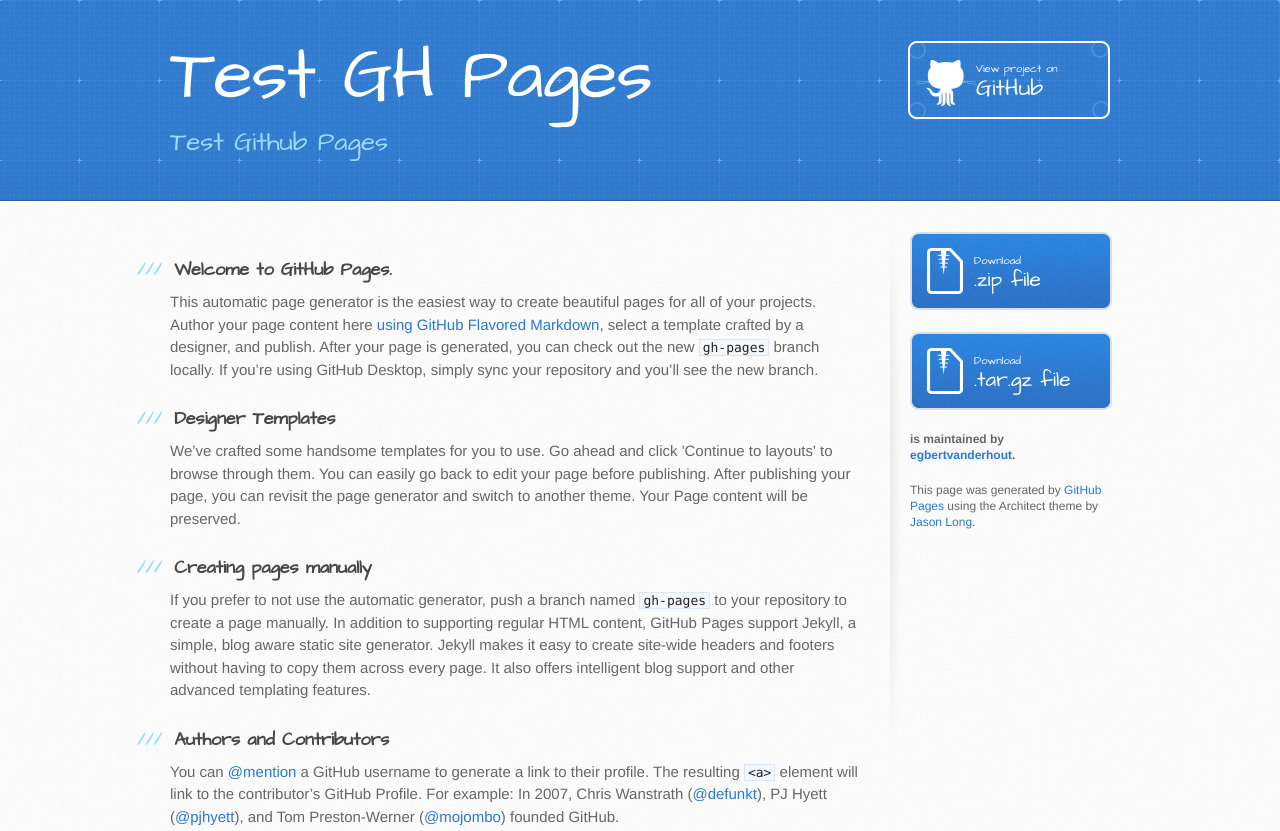
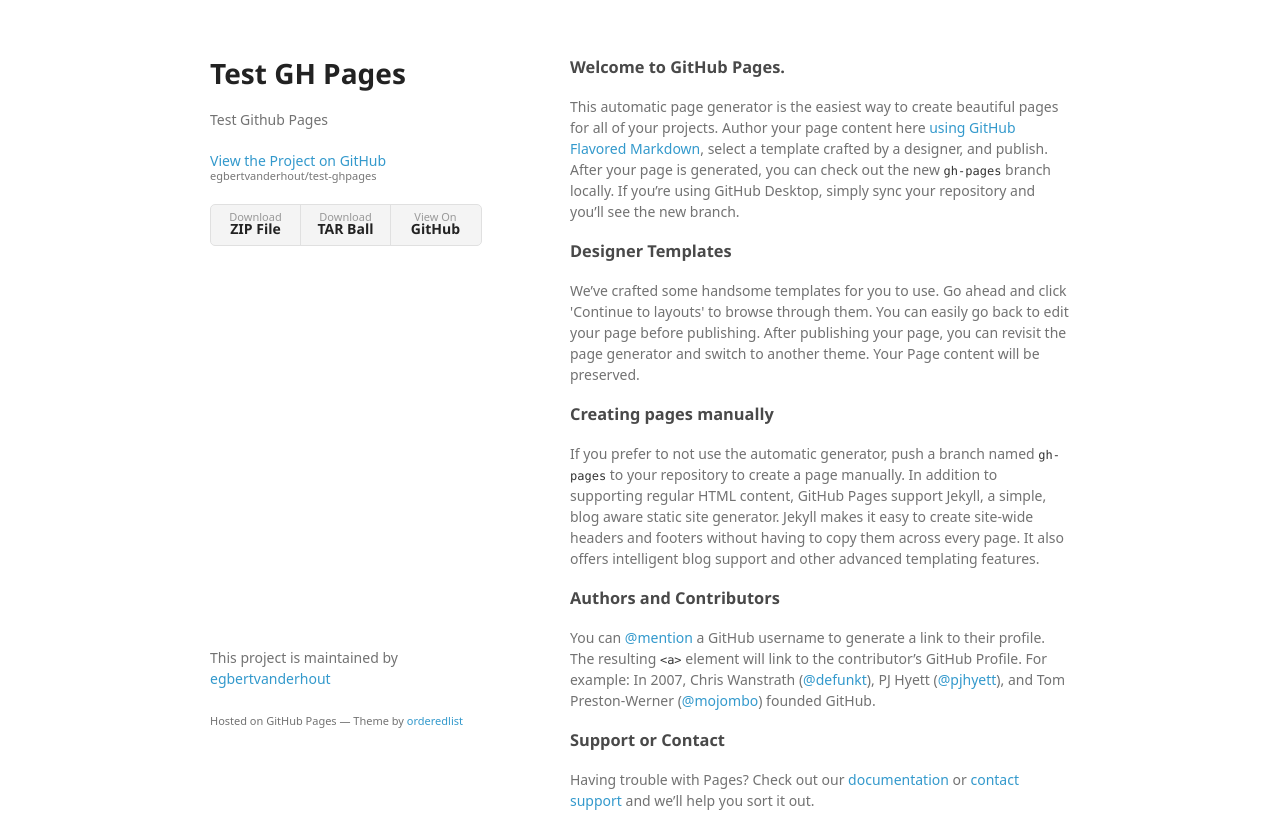
Before and after one commit to egbertvanderhout/test-ghpages, a plain HTML site: page index.html in a window 1280 px wide. Shown: the top 831 px of the page. Drawn offline with Linux system fonts and the light colour scheme; a web font is replaced by a local one.

Commit message:
Create gh-pages branch via GitHub

```diff
--- a/index.html
+++ b/index.html
@@ -1,34 +1,34 @@
-<!DOCTYPE html>
+<!doctype html>
 <html>
   <head>
-    <meta charset='utf-8'>
+    <meta charset="utf-8">
     <meta http-equiv="X-UA-Compatible" content="chrome=1">
-    <meta name="viewport" content="width=device-width, initial-scale=1, maximum-scale=1">
-    <link href='https://fonts.googleapis.com/css?family=Architects+Daughter' rel='stylesheet' type='text/css'>
-    <link rel="stylesheet" type="text/css" href="stylesheets/stylesheet.css" media="screen">
-    <link rel="stylesheet" type="text/css" href="stylesheets/github-light.css" media="screen">
-    <link rel="stylesheet" type="text/css" href="stylesheets/print.css" media="print">
+    <title>Test GH Pages by egbertvanderhout</title>
 
+    <link rel="stylesheet" href="stylesheets/styles.css">
+    <link rel="stylesheet" href="stylesheets/github-light.css">
+    <meta name="viewport" content="width=device-width">
     <!--[if lt IE 9]>
     <script src="//html5shiv.googlecode.com/svn/trunk/html5.js"></script>
     <![endif]-->
+  </head>
+  <body>
+    <div class="wrapper">
+      <header>
+        <h1>Test GH Pages</h1>
+        <p>Test Github Pages</p>
 
-    <title>Test GH Pages by egbertvanderhout</title>
-  </head>
+        <p class="view"><a href="https://github.com/egbertvanderhout/test-ghpages">View the Project on GitHub <small>egbertvanderhout/test-ghpages</small></a></p>
 
-  <body>
-    <header>
-      <div class="inner">
-        <h1>Test GH Pages</h1>
-        <h2>Test Github Pages</h2>
-        <a href="https://github.com/egbertvanderhout/test-ghpages" class="button"><small>View project on</small> GitHub</a>
-      </div>
-    </header>
 
-    <div id="content-wrapper">
-      <div class="inner clearfix">
-        <section id="main-content">
-          <h3>
+        <ul>
+          <li><a href="https://github.com/egbertvanderhout/test-ghpages/zipball/master">Download <strong>ZIP File</strong></a></li>
+          <li><a href="https://github.com/egbertvanderhout/test-ghpages/tarball/master">Download <strong>TAR Ball</strong></a></li>
+          <li><a href="https://github.com/egbertvanderhout/test-ghpages">View On <strong>GitHub</strong></a></li>
+        </ul>
+      </header>
+      <section>
+        <h3>
 <a id="welcome-to-github-pages" class="anchor" href="#welcome-to-github-pages" aria-hidden="true"><span aria-hidden="true" class="octicon octicon-link"></span></a>Welcome to GitHub Pages.</h3>
 
 <p>This automatic page generator is the easiest way to create beautiful pages for all of your projects. Author your page content here <a href="https://guides.github.com/features/mastering-markdown/">using GitHub Flavored Markdown</a>, select a template crafted by a designer, and publish. After your page is generated, you can check out the new <code>gh-pages</code> branch locally. If you’re using GitHub Desktop, simply sync your repository and you’ll see the new branch.</p>
@@ -52,25 +52,13 @@
 <a id="support-or-contact" class="anchor" href="#support-or-contact" aria-hidden="true"><span aria-hidden="true" class="octicon octicon-link"></span></a>Support or Contact</h3>
 
 <p>Having trouble with Pages? Check out our <a href="https://help.github.com/pages">documentation</a> or <a href="https://github.com/contact">contact support</a> and we’ll help you sort it out.</p>
-        </section>
-
-        <aside id="sidebar">
-          <a href="https://github.com/egbertvanderhout/test-ghpages/zipball/master" class="button">
-            <small>Download</small>
-            .zip file
-          </a>
-          <a href="https://github.com/egbertvanderhout/test-ghpages/tarball/master" class="button">
-            <small>Download</small>
-            .tar.gz file
-          </a>
-
-          <p class="repo-owner"><a href="https://github.com/egbertvanderhout/test-ghpages"></a> is maintained by <a href="https://github.com/egbertvanderhout">egbertvanderhout</a>.</p>
-
-          <p>This page was generated by <a href="https://pages.github.com">GitHub Pages</a> using the Architect theme by <a href="https://twitter.com/jasonlong">Jason Long</a>.</p>
-        </aside>
-      </div>
+      </section>
+      <footer>
+        <p>This project is maintained by <a href="https://github.com/egbertvanderhout">egbertvanderhout</a></p>
+        <p><small>Hosted on GitHub Pages &mdash; Theme by <a href="https://github.com/orderedlist">orderedlist</a></small></p>
+      </footer>
     </div>
-
+    <script src="javascripts/scale.fix.js"></script>
 
   </body>
 </html>
--- /dev/null
+++ b/javascripts/scale.fix.js
@@ -0,0 +1,17 @@
+var metas = document.getElementsByTagName('meta');
+var i;
+if (navigator.userAgent.match(/iPhone/i)) {
+  for (i=0; i<metas.length; i++) {
+    if (metas[i].name == "viewport") {
+      metas[i].content = "width=device-width, minimum-scale=1.0, maximum-scale=1.0";
+    }
+  }
+  document.addEventListener("gesturestart", gestureStart, false);
+}
+function gestureStart() {
+  for (i=0; i<metas.length; i++) {
+    if (metas[i].name == "viewport") {
+      metas[i].content = "width=device-width, minimum-scale=0.25, maximum-scale=1.6";
+    }
+  }
+}
--- /dev/null
+++ b/stylesheets/styles.css
@@ -0,0 +1,324 @@
+@font-face {
+  font-family: 'Noto Sans';
+  font-weight: 400;
+  font-style: normal;
+  src: url('../fonts/Noto-Sans-regular/Noto-Sans-regular.eot');
+  src: url('../fonts/Noto-Sans-regular/Noto-Sans-regular.eot?#iefix') format('embedded-opentype'),
+       local('Noto Sans'),
+       local('Noto-Sans-regular'),
+       url('../fonts/Noto-Sans-regular/Noto-Sans-regular.woff2') format('woff2'),
+       url('../fonts/Noto-Sans-regular/Noto-Sans-regular.woff') format('woff'),
+       url('../fonts/Noto-Sans-regular/Noto-Sans-regular.ttf') format('truetype'),
+       url('../fonts/Noto-Sans-regular/Noto-Sans-regular.svg#NotoSans') format('svg');
+}
+
+@font-face {
+  font-family: 'Noto Sans';
+  font-weight: 700;
+  font-style: normal;
+  src: url('../fonts/Noto-Sans-700/Noto-Sans-700.eot');
+  src: url('../fonts/Noto-Sans-700/Noto-Sans-700.eot?#iefix') format('embedded-opentype'),
+       local('Noto Sans Bold'),
+       local('Noto-Sans-700'),
+       url('../fonts/Noto-Sans-700/Noto-Sans-700.woff2') format('woff2'),
+       url('../fonts/Noto-Sans-700/Noto-Sans-700.woff') format('woff'),
+       url('../fonts/Noto-Sans-700/Noto-Sans-700.ttf') format('truetype'),
+       url('../fonts/Noto-Sans-700/Noto-Sans-700.svg#NotoSans') format('svg');
+}
+
+@font-face {
+  font-family: 'Noto Sans';
+  font-weight: 400;
+  font-style: italic;
+  src: url('../fonts/Noto-Sans-italic/Noto-Sans-italic.eot');
+  src: url('../fonts/Noto-Sans-italic/Noto-Sans-italic.eot?#iefix') format('embedded-opentype'),
+       local('Noto Sans Italic'),
+       local('Noto-Sans-italic'),
+       url('../fonts/Noto-Sans-italic/Noto-Sans-italic.woff2') format('woff2'),
+       url('../fonts/Noto-Sans-italic/Noto-Sans-italic.woff') format('woff'),
+       url('../fonts/Noto-Sans-italic/Noto-Sans-italic.ttf') format('truetype'),
+       url('../fonts/Noto-Sans-italic/Noto-Sans-italic.svg#NotoSans') format('svg');
+}
+
+@font-face {
+  font-family: 'Noto Sans';
+  font-weight: 700;
+  font-style: italic;
+  src: url('../fonts/Noto-Sans-700italic/Noto-Sans-700italic.eot');
+  src: url('../fonts/Noto-Sans-700italic/Noto-Sans-700italic.eot?#iefix') format('embedded-opentype'),
+       local('Noto Sans Bold Italic'),
+       local('Noto-Sans-700italic'),
+       url('../fonts/Noto-Sans-700italic/Noto-Sans-700italic.woff2') format('woff2'),
+       url('../fonts/Noto-Sans-700italic/Noto-Sans-700italic.woff') format('woff'),
+       url('../fonts/Noto-Sans-700italic/Noto-Sans-700italic.ttf') format('truetype'),
+       url('../fonts/Noto-Sans-700italic/Noto-Sans-700italic.svg#NotoSans') format('svg');
+}
+
+body {
+  background-color: #fff;
+  padding:50px;
+  font: 14px/1.5 "Noto Sans", "Helvetica Neue", Helvetica, Arial, sans-serif;
+  color:#727272;
+  font-weight:400;
+}
+
+h1, h2, h3, h4, h5, h6 {
+  color:#222;
+  margin:0 0 20px;
+}
+
+p, ul, ol, table, pre, dl {
+  margin:0 0 20px;
+}
+
+h1, h2, h3 {
+  line-height:1.1;
+}
+
+h1 {
+  font-size:28px;
+}
+
+h2 {
+  color:#393939;
+}
+
+h3, h4, h5, h6 {
+  color:#494949;
+}
+
+a {
+  color:#39c;
+  text-decoration:none;
+}
+
+a:hover {
+  color:#069;
+}
+
+a small {
+  font-size:11px;
+  color:#777;
+  margin-top:-0.3em;
+  display:block;
+}
+
+a:hover small {
+  color:#777;
+}
+
+.wrapper {
+  width:860px;
+  margin:0 auto;
+}
+
+blockquote {
+  border-left:1px solid #e5e5e5;
+  margin:0;
+  padding:0 0 0 20px;
+  font-style:italic;
+}
+
+code, pre {
+  font-family:Monaco, Bitstream Vera Sans Mono, Lucida Console, Terminal, Consolas, Liberation Mono, DejaVu Sans Mono, Courier New, monospace;
+  color:#333;
+  font-size:12px;
+}
+
+pre {
+  padding:8px 15px;
+  background: #f8f8f8;
+  border-radius:5px;
+  border:1px solid #e5e5e5;
+  overflow-x: auto;
+}
+
+table {
+  width:100%;
+  border-collapse:collapse;
+}
+
+th, td {
+  text-align:left;
+  padding:5px 10px;
+  border-bottom:1px solid #e5e5e5;
+}
+
+dt {
+  color:#444;
+  font-weight:700;
+}
+
+th {
+  color:#444;
+}
+
+img {
+  max-width:100%;
+}
+
+header {
+  width:270px;
+  float:left;
+  position:fixed;
+  -webkit-font-smoothing:subpixel-antialiased;
+}
+
+header ul {
+  list-style:none;
+  height:40px;
+  padding:0;
+  background: #f4f4f4;
+  border-radius:5px;
+  border:1px solid #e0e0e0;
+  width:270px;
+}
+
+header li {
+  width:89px;
+  float:left;
+  border-right:1px solid #e0e0e0;
+  height:40px;
+}
+
+header li:first-child a {
+  border-radius:5px 0 0 5px;
+}
+
+header li:last-child a {
+  border-radius:0 5px 5px 0;
+}
+
+header ul a {
+  line-height:1;
+  font-size:11px;
+  color:#999;
+  display:block;
+  text-align:center;
+  padding-top:6px;
+  height:34px;
+}
+
+header ul a:hover {
+  color:#999;
+}
+
+header ul a:active {
+  background-color:#f0f0f0;
+}
+
+strong {
+  color:#222;
+  font-weight:700;
+}
+
+header ul li + li + li {
+  border-right:none;
+  width:89px;
+}
+
+header ul a strong {
+  font-size:14px;
+  display:block;
+  color:#222;
+}
+
+section {
+  width:500px;
+  float:right;
+  padding-bottom:50px;
+}
+
+small {
+  font-size:11px;
+}
+
+hr {
+  border:0;
+  background:#e5e5e5;
+  height:1px;
+  margin:0 0 20px;
+}
+
+footer {
+  width:270px;
+  float:left;
+  position:fixed;
+  bottom:50px;
+  -webkit-font-smoothing:subpixel-antialiased;
+}
+
+@media print, screen and (max-width: 960px) {
+
+  div.wrapper {
+    width:auto;
+    margin:0;
+  }
+
+  header, section, footer {
+    float:none;
+    position:static;
+    width:auto;
+  }
+
+  header {
+    padding-right:320px;
+  }
+
+  section {
+    border:1px solid #e5e5e5;
+    border-width:1px 0;
+    padding:20px 0;
+    margin:0 0 20px;
+  }
+
+  header a small {
+    display:inline;
+  }
+
+  header ul {
+    position:absolute;
+    right:50px;
+    top:52px;
+  }
+}
+
+@media print, screen and (max-width: 720px) {
+  body {
+    word-wrap:break-word;
+  }
+
+  header {
+    padding:0;
+  }
+
+  header ul, header p.view {
+    position:static;
+  }
+
+  pre, code {
+    word-wrap:normal;
+  }
+}
+
+@media print, screen and (max-width: 480px) {
+  body {
+    padding:15px;
+  }
+
+  header ul {
+    width:99%;
+  }
+
+  header li, header ul li + li + li {
+    width:33%;
+  }
+}
+
+@media print {
+  body {
+    padding:0.4in;
+    font-size:12pt;
+    color:#444;
+  }
+}
```
